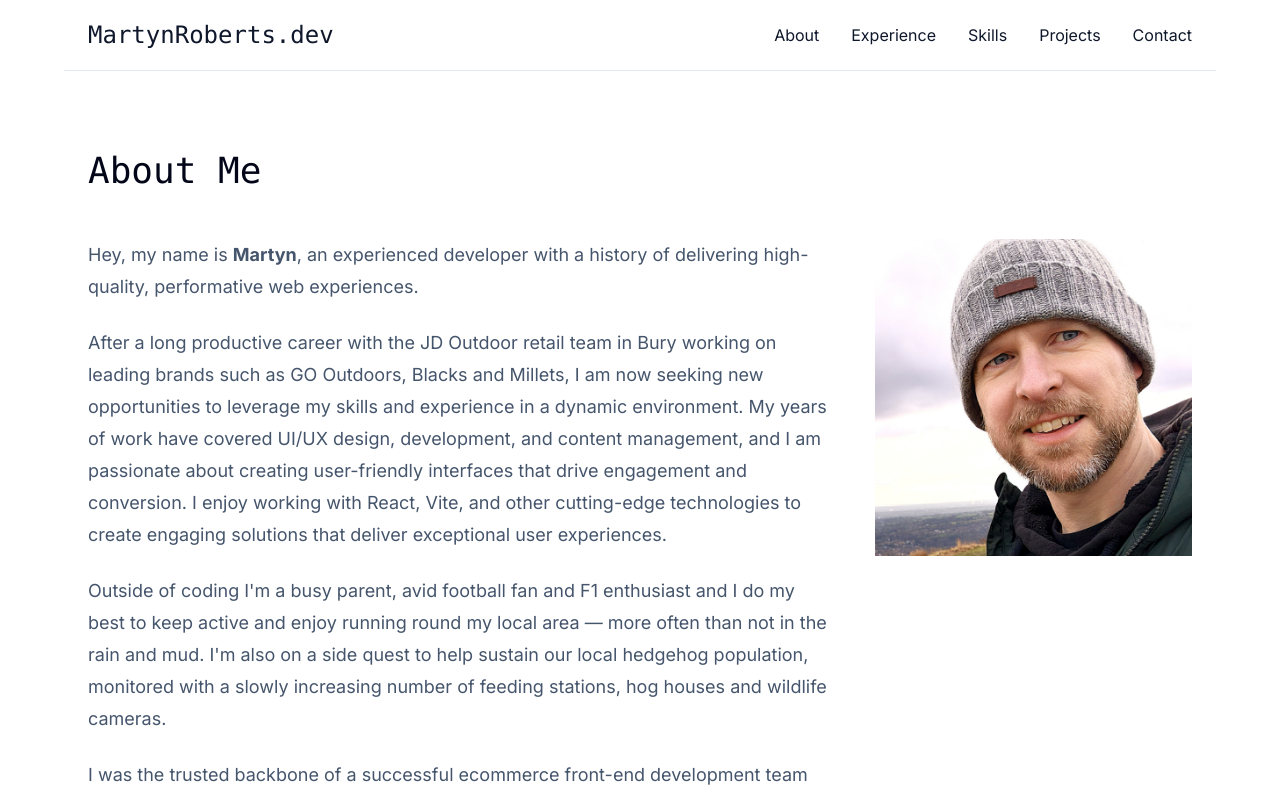
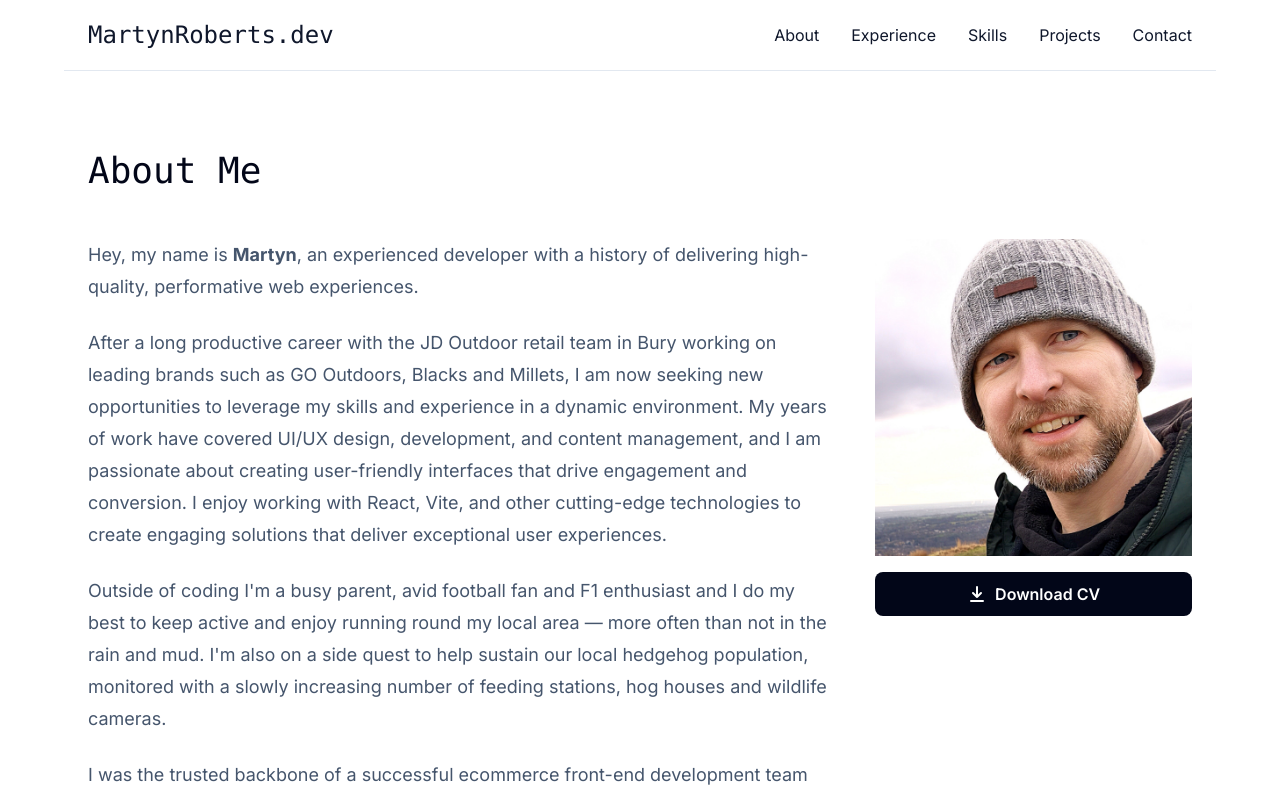
Before and after one commit to MartynRoberts/Profile, a React (Vite) app: page / in a window 1280 px wide. Shown: the top 797 px of the page. Built offline with nearby package versions, Linux system fonts and the light colour scheme.

Commit message:
Added CV download

```diff
--- a/src/components/About.jsx
+++ b/src/components/About.jsx
@@ -49,11 +49,26 @@ export default function About() {
           for.
         </p>
       </div>
-      <img
-        src={profileImage}
-        alt="Profile"
-        className="order-1 sm:order-none sm:col-start-2 sm:row-start-2 m-auto w-full  max-w-60 md:max-w-90 sm:m-0"
-      />
+      <div className="order-1 m-auto flex w-full max-w-60 flex-col gap-4 sm:order-none sm:col-start-2 sm:row-start-2 sm:m-0 md:max-w-90">
+        <img src={profileImage} alt="Profile" className="h-auto w-full" />
+        <a
+          href="/martyn-roberts-cv.pdf"
+          download="Martyn Roberts CV.pdf"
+          className="inline-flex w-full items-center justify-center gap-2 rounded-lg bg-slate-950 px-5 py-3 text-base font-semibold leading-none text-white transition hover:bg-slate-800 focus-visible:outline-2 focus-visible:outline-offset-2 focus-visible:outline-blue-500"
+        >
+          <svg
+            aria-hidden="true"
+            viewBox="0 0 20 20"
+            fill="none"
+            stroke="currentColor"
+            strokeWidth="2"
+            className="h-5 w-5"
+          >
+            <path d="M10 3v10m0 0 4-4m-4 4L6 9M4 17h12" strokeLinecap="round" strokeLinejoin="round" />
+          </svg>
+          Download CV
+        </a>
+      </div>
     </Section>
   );
 }
```
Also changed, not shown: 1 other file (tests, documents, lock files or other folders).
